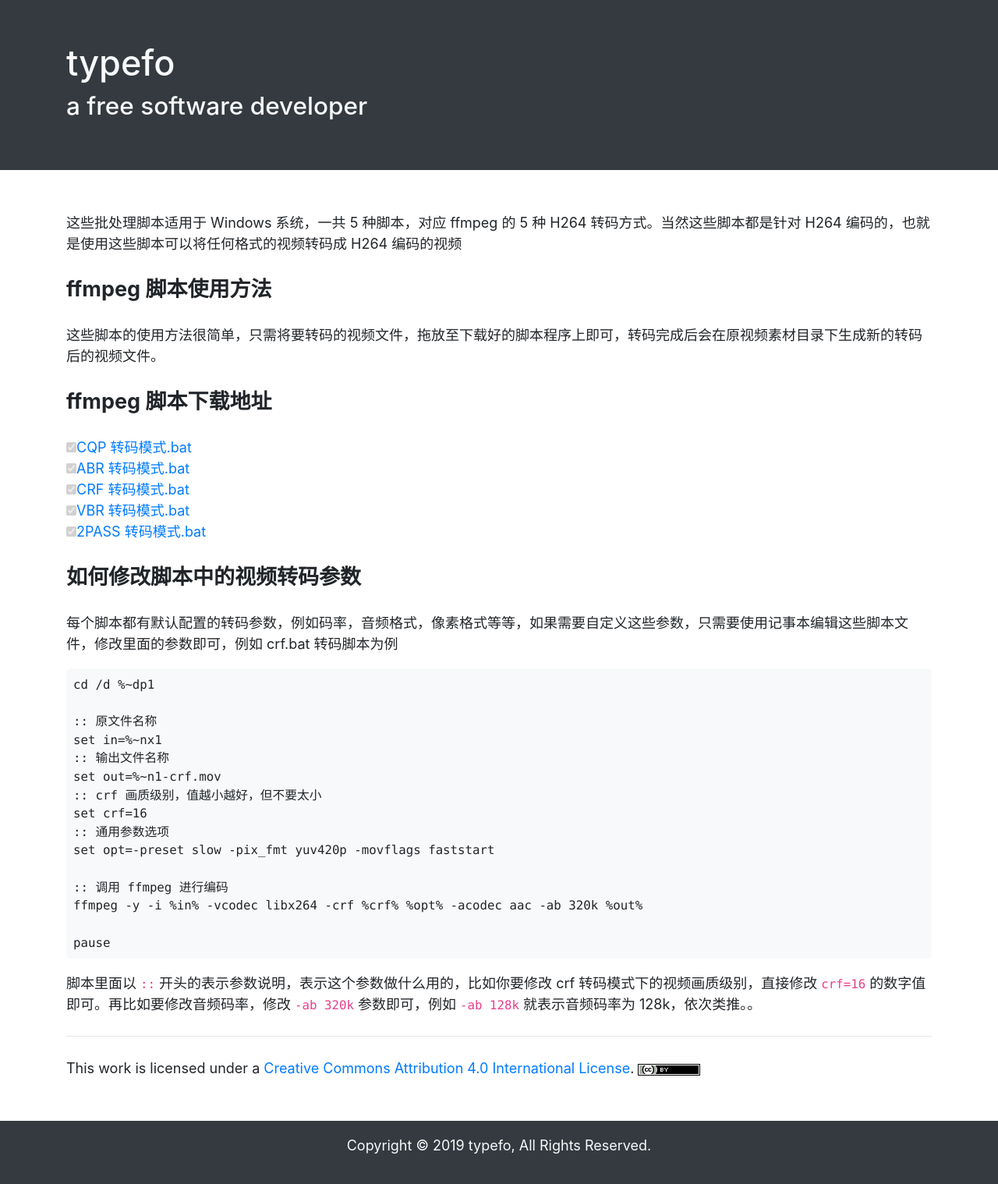
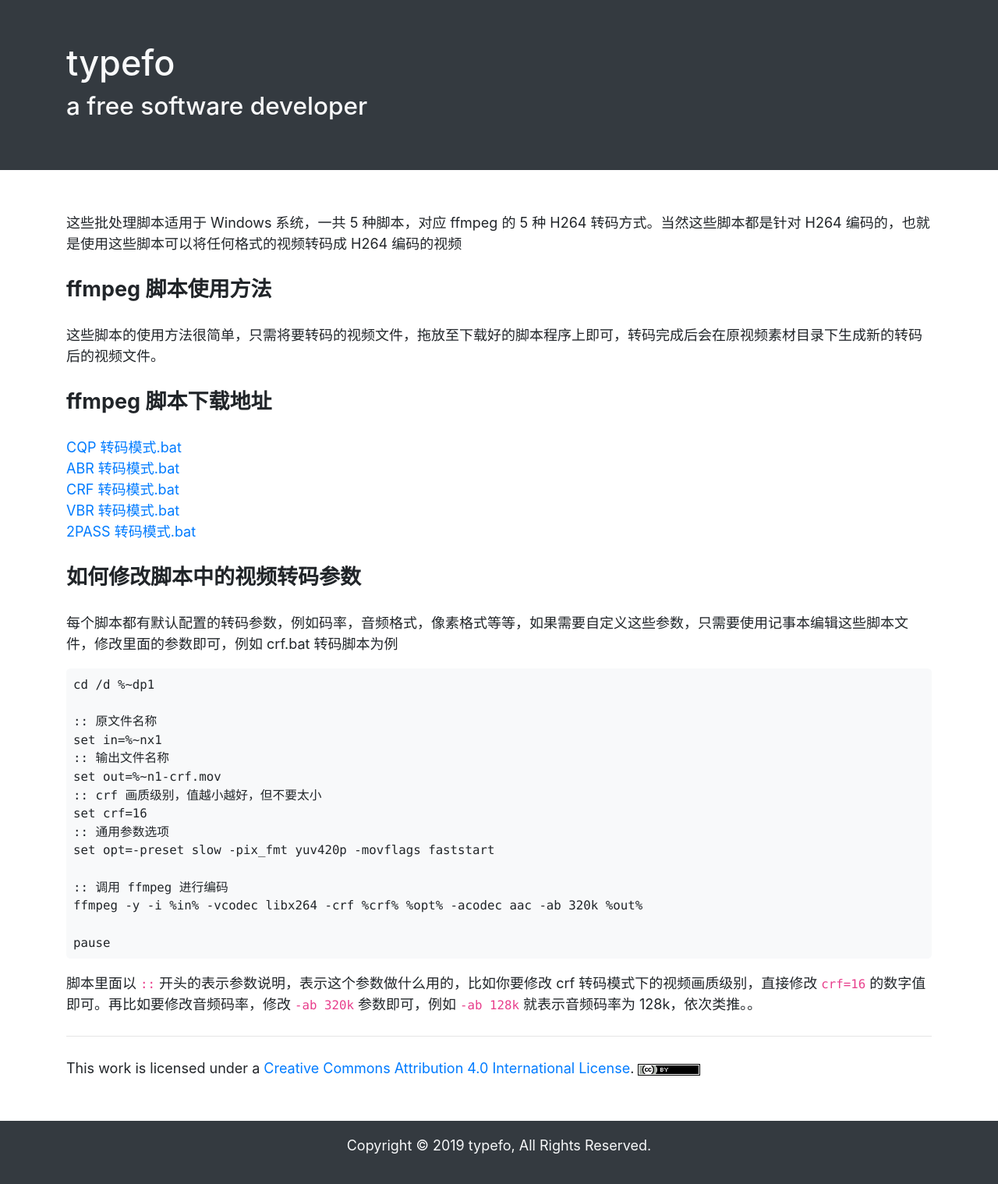
Before and after one commit to ehsud/blog, a Jekyll site: the page built from ffmpeg/ffmpeg-script-for-windows.md, in a window 1280 px wide. Shown: the whole page at 78% size. Built offline with Jekyll 4.4.1, drawn with Linux system fonts in a browser that asks for light colours.

Commit message:
updated some files

```diff
--- a/ffmpeg/ffmpeg-script-for-windows.md
+++ b/ffmpeg/ffmpeg-script-for-windows.md
@@ -14,11 +14,11 @@ tags: [ffmpeg, windows]
 
 ### ffmpeg 脚本下载地址
 
-- [x] [CQP 转码模式.bat](/script/cqp.bat)
-- [x] [ABR 转码模式.bat](/script/abr.bat)
-- [x] [CRF 转码模式.bat](/script/crf.bat)
-- [x] [VBR 转码模式.bat](/script/vbr.bat)
-- [x] [2PASS 转码模式.bat](/script/2pass.bat)
+- [CQP 转码模式.bat](/script/cqp.bat)
+- [ABR 转码模式.bat](/script/abr.bat)
+- [CRF 转码模式.bat](/script/crf.bat)
+- [VBR 转码模式.bat](/script/vbr.bat)
+- [2PASS 转码模式.bat](/script/2pass.bat)
 
 ### 如何修改脚本中的视频转码参数
 
```
